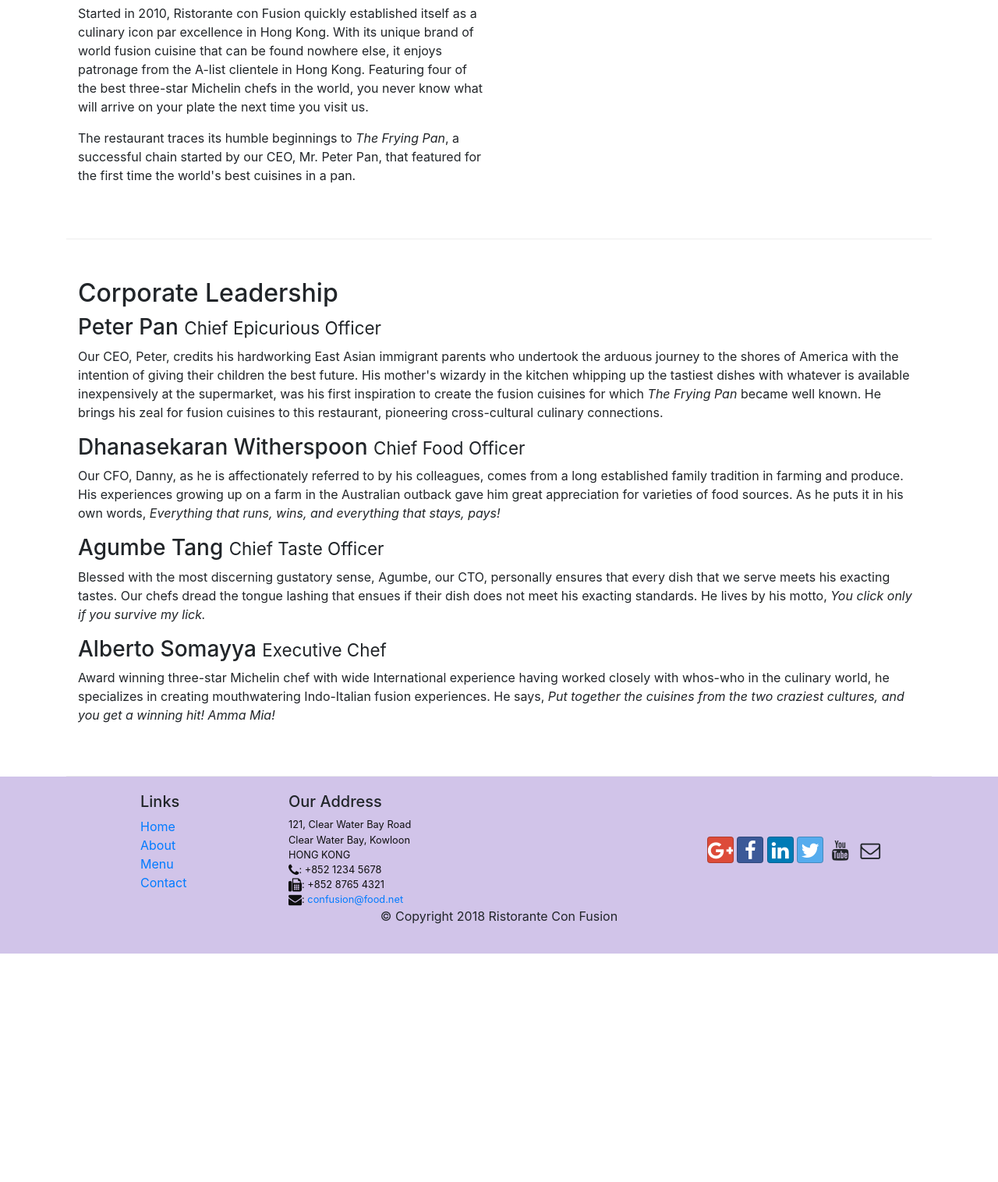
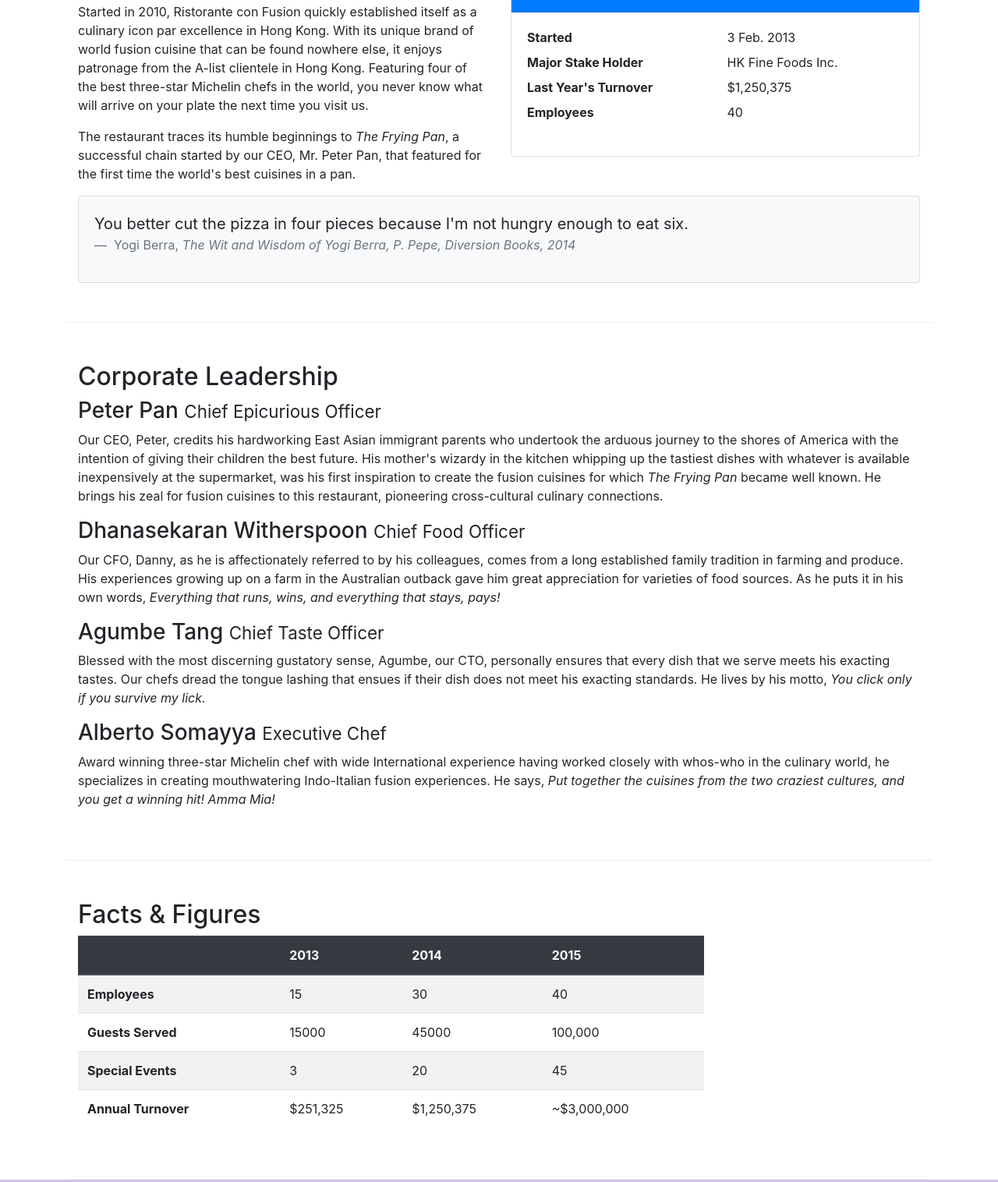
Before and after one commit to abarretti/conFusion, a website: page aboutus.html in a window 1280 px wide. Shown: the part 558-2074 px from the top of the page at 78% size. Before the commit the page ends 1781 px from the top, so only its background shows below. Drawn offline with nearby package versions, Linux system fonts and the light colour scheme.

Commit message:
Tables and Cards

```diff
--- a/aboutus.html
+++ b/aboutus.html
@@ -56,13 +56,44 @@
             </div>
         </div>
 
-        <div class="row row-content align-items-center">
-            <div class="col-12 col-sm-6">
+        <div class="row row-content">
+            <div class="col-sm-6">
                 <h2>Our History</h2>
                 <p>Started in 2010, Ristorante con Fusion quickly established itself as a culinary icon par excellence in Hong Kong. With its unique brand of world fusion cuisine that can be found nowhere else, it enjoys patronage from the A-list clientele in Hong Kong.  Featuring four of the best three-star Michelin chefs in the world, you never know what will arrive on your plate the next time you visit us.</p>
                 <p>The restaurant traces its humble beginnings to <em>The Frying Pan</em>, a successful chain started by our CEO, Mr. Peter Pan, that featured for the first time the world's best cuisines in a pan.</p>
             </div>
-            <div>
+            <div class="col-sm">
+                <div class="card">
+                    <h3 class="card-header bg-primary text-white">Facts At a Glance</h3>
+                    <div class="card-body">
+                        <dl class="row">
+                            <dt class="col-6">Started</dt>
+                            <dd class="col-6">3 Feb. 2013</dd>
+                            <dt class="col-6">Major Stake Holder</dt>
+                            <dd class="col-6">HK Fine Foods Inc.</dd>
+                            <dt class="col-6">Last Year's Turnover</dt>
+                            <dd class="col-6">$1,250,375</dd>
+                            <dt class="col-6">Employees</dt>
+                            <dd class="col-6">40</dd>
+                        </dl>
+                    </div>
+                </div>
+            </div>
+            <div class="col-12">
+                <div class="card card-body bg-light">
+                    <blockquote class="blockquote">
+                        <p class="mb-0">
+                            You better cut the pizza in four pieces
+                            because I'm not hungry enough to eat six.
+                        </p>
+                        <footer class="blockquote-footer">
+                            Yogi Berra,
+                            <cite title="Source Title">The Wit and Wisdom of
+                                Yogi Berra, P. Pepe, Diversion Books, 2014
+                            </cite>
+                        </footer>
+                    </blockquote>
+                </div>
             </div>
         </div>
 
@@ -80,7 +111,50 @@
                 <p class="d-none d-sm-block">Award winning three-star Michelin chef with wide International experience having worked closely with whos-who in the culinary world, he specializes in creating mouthwatering Indo-Italian fusion experiences. He says, <em>Put together the cuisines from the two craziest cultures, and you get a winning hit! Amma Mia!</em></p>
             </div>
        </div>
-
+       <div class="row row-content">
+          <div class="col-12 col-sm-9">
+              <h2>Facts &amp; Figures</h2>
+              <div class="table-responsive">
+                  <table class="table table-striped">
+                      <thead class="thead-dark">
+                          <tr>
+                              <th>&nbsp;</th>
+                              <th>2013</th>
+                              <th>2014</th>
+                              <th>2015</th>
+                          </tr>
+                      </thead>
+                      <tbody>
+                          <tr>
+                              <th>Employees</th>
+                              <td>15</td>
+                              <td>30</td>
+                              <td>40</td>
+                          </tr>
+                          <tr>
+                              <th>Guests Served</th>
+                              <td>15000</td>
+                              <td>45000</td>
+                              <td>100,000</td>
+                          </tr>
+                          <tr>
+                              <th>Special Events</th>
+                              <td>3</td>
+                              <td>20</td>
+                              <td>45</td>
+                          </tr>
+                          <tr>
+                              <th>Annual Turnover</th>
+                              <td>$251,325</td>
+                              <td>$1,250,375</td>
+                              <td>~$3,000,000</td>
+                          </tr>
+                      </tbody>
+                  </table>
+              </div>
+          </div>
+          <div class="col-12 col-sm-3"></div>
+       </div>
     </div>
 
     <footer class="footer">
```
